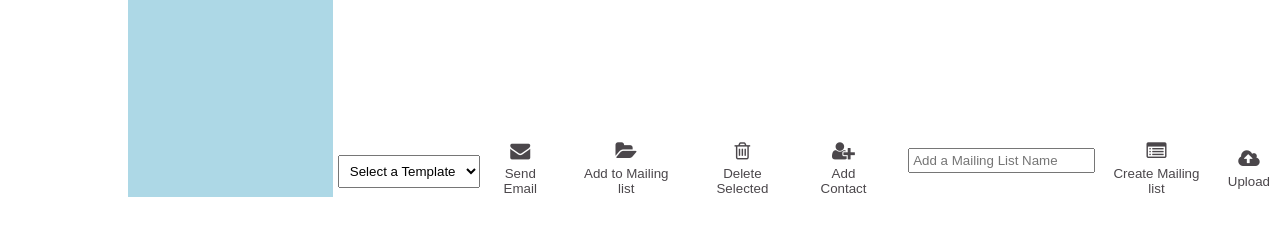
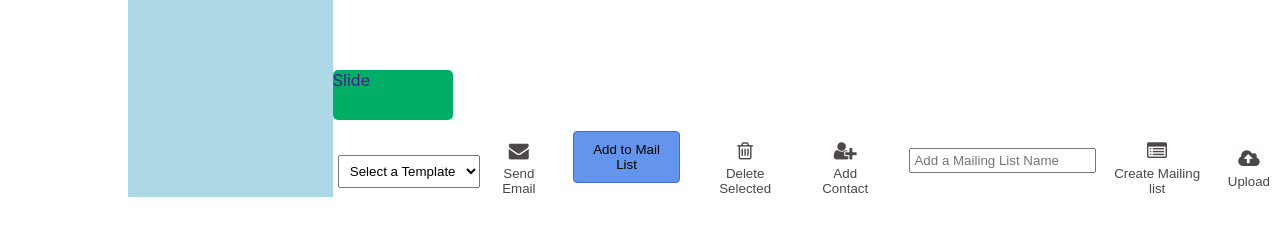
Before and after one commit to GhazaryanShogher/CRM_System_Bootcamp_Project, a React (Create React App) app in the folder crm_system/: page / in a window 1280 px wide. Shown: the part 368-604 px from the top of the page. Built offline with nearby package versions, Linux system fonts and the light colour scheme; no server answers.

Commit message:
some changes

```diff
--- a/crm_system/src/TableComponents/Button/Button.css
+++ b/crm_system/src/TableComponents/Button/Button.css
@@ -7,3 +7,45 @@
     border-radius: 4px;
     margin: 10px;
 }
+.top {
+    position: absolute;
+    top: 0px;
+    left: 0;
+    width: 120px;
+    height: 50px;
+    background: #00AE68;
+    z-index: 10;
+    transition: all 0.2s ;
+    border-radius: 5px;
+  }
+
+  .btnSlide.btnBlueGreen .top {
+    background: #00AE68;
+  }
+
+  .btnSlide.btnLightBlue .top {
+    background: #5DC8CD;
+  }
+
+  .btnSlide.btnOrange .top {
+    background: #FFAA40;
+  }
+
+  .btnSlide.btnPurple .top {
+    background: #A74982;
+  }
+
+  .btnSlide .bottom {
+    position: absolute;
+    top: 0;
+    left: 0;
+    width: 120px;
+    height: 50px;
+    color: #000;
+    z-index: 5;
+    border-radius: 5px;
+  }
+
+  .btnSlide:hover .top {
+    top: 40px;
+  }
--- a/crm_system/src/TableComponents/Button/Button.js
+++ b/crm_system/src/TableComponents/Button/Button.js
@@ -7,7 +7,10 @@ class Button extends Component{
     render () {
         return (
             <Fragment>
-                <button className = "btn-standart" onClick = {this.props.click}>{this.props.name}</button>
+                <a href="" title="Button slide blue/green" class="button btnSlide btnBlueGreen">
+      <span class="top" data-content="Slide">Slide</span>
+      <button className = "btn-standart" onClick = {this.props.click}>{this.props.name}</button>
+    </a>
             </Fragment>
         );
 
--- a/crm_system/src/TableComponents/MainTable.js
+++ b/crm_system/src/TableComponents/MainTable.js
@@ -4,14 +4,26 @@ import Menu from './menu/menu';
 import TableContent from './tableContent/tableContent';
 
 class MainTable extends  Component {
+
+    state = {
+        data: []
+    };
+
+    componentDidMount(){
+        fetch('http://visual.istclabz.com:2112/api/contacts')
+            .then((resp) => {return resp.json()})
+            .then((results) => {
+             this.setState({data:results})
+        })
+      }
     render(){
         return(
             <Fragment>
                 <Header/>
-                <div>
+
                 <Menu/>
                 <TableContent/>
-                </div>
+
 
             </Fragment>
         )
--- a/crm_system/src/TableComponents/tableFooter/tableFooter.js
+++ b/crm_system/src/TableComponents/tableFooter/tableFooter.js
@@ -1,6 +1,7 @@
 import React, {Component} from 'react';
 import './tableFooter.css'
 import SelectTemplate from '../Header/selectTemplate/selectTemplate';
+import Button from '../Button/Button'
 
 class TableFooter extends Component {
 
@@ -15,9 +16,12 @@ class TableFooter extends Component {
                             <i className="fa fa-envelope" aria-hidden="true"></i><br />Send Email
                         </button>
                     </div>
-                    <button  className="tableButtons">
+
+                    <Button name={"Add to Mail List"} >
                     <i className="fa fa-folder-open" aria-hidden="true"></i><br /> Add to Mailing list
-                    </button>
+                    </Button>
+
+
                     <button  className="deleteBtn tableButtons">
                     <i className="fa fa-trash-o" aria-hidden="true"></i><br />Delete Selected
                     </button>
```
